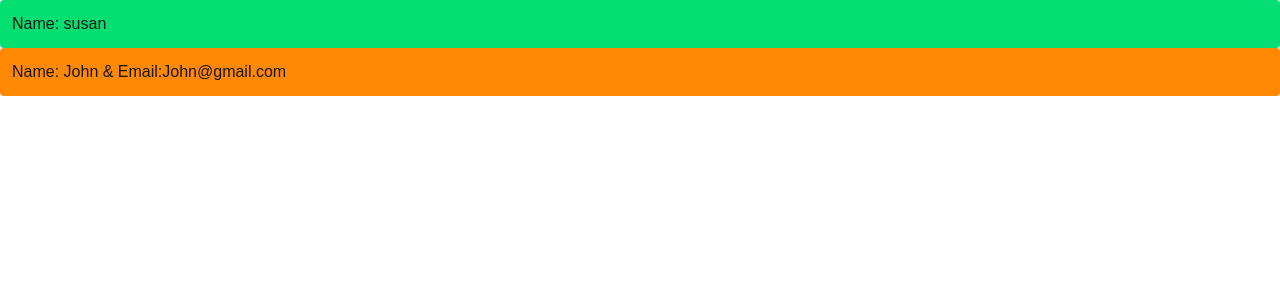
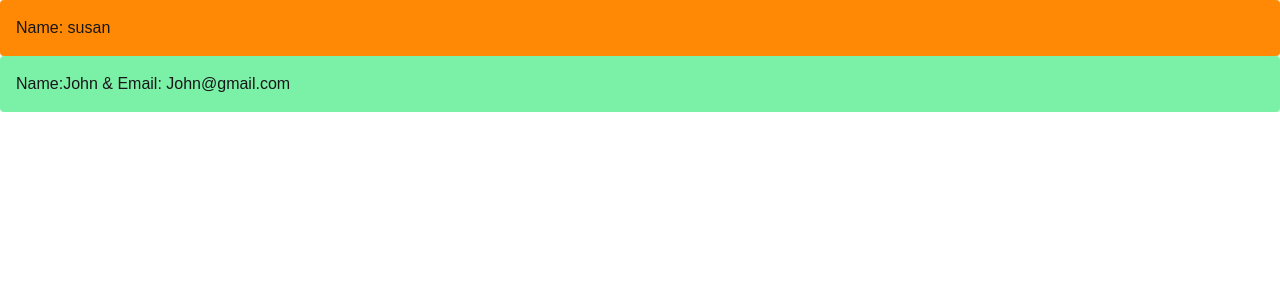
Before and after one commit to emmeiwhite/03-react-with-ts-2025, a Next.js app: page / in a window 1280 px wide. Shown: the top 300 px of the page. Built offline with nearby package versions, Linux system fonts and the light colour scheme.

Commit message:
discriminated union example

```diff
--- /dev/null
+++ b/src/app/components3/Challenge5Solution.tsx
@@ -0,0 +1,25 @@
+type Basic = {
+  type: 'basic'
+  name: string
+}
+
+type Advanced = {
+  type: 'advanced'
+  name: string
+  email: string
+}
+
+type ComponentProps = Basic | Advanced
+
+const Component = (props: ComponentProps) => {
+  const output =
+    props.type === 'advanced' ? (
+      <h1 className="bg-green-300 p-4 rounded">
+        Name:{props.name} & Email: {props.email}
+      </h1>
+    ) : (
+      <h1 className="bg-orange-400 p-4 rounded">Name: {props.name}</h1>
+    )
+  return <div>{output}</div>
+}
+export default Component
--- a/src/app/page.tsx
+++ b/src/app/page.tsx
@@ -1,4 +1,4 @@
-import Component from './components3/Challenge5'
+import Component from './components3/Challenge5Solution'
 const LandlingPage = () => {
   return (
     <div>
```
Also changed, not shown: 1 other file (tests, documents, lock files or other folders).
